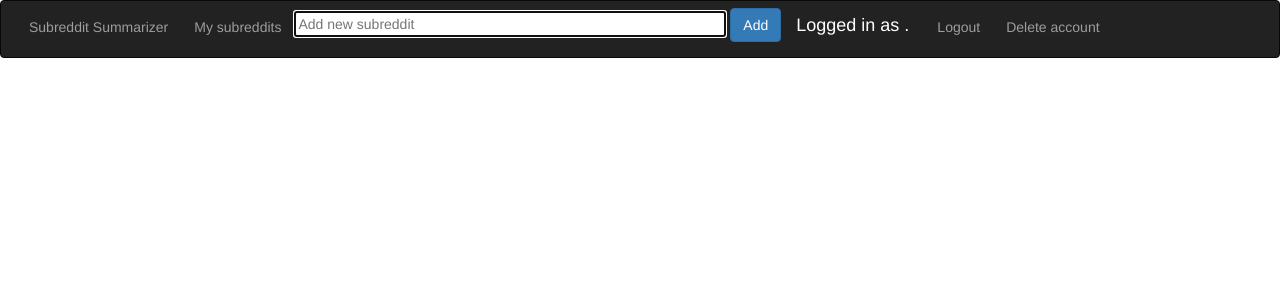
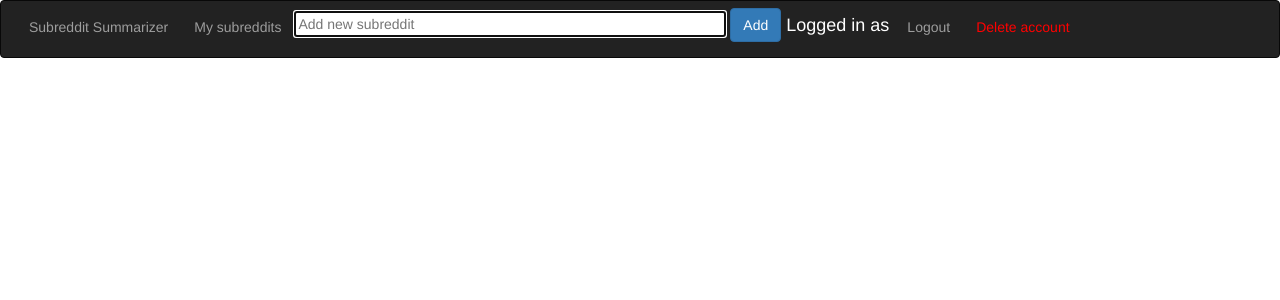
Before and after one commit to uszkaisandor/subreddit-summarizer, a Flask app: page /reddit/addsubreddit in a window 1280 px wide. Shown: the top 300 px of the page. Run offline with Flask 2, Linux system fonts and the light colour scheme; some libraries are stand-ins or nearby versions.

Commit message:
Change delete account button color to red

```diff
--- a/subreddit_summarizer/static/css/styles.css
+++ b/subreddit_summarizer/static/css/styles.css
@@ -25,8 +25,13 @@
 .nav-user{
     vertical-align: center;
     color: white;
-    padding: 15px;
+    padding-top: 15px;
+    padding-bottom: 15px;
+    padding-left: 5px;
 }
 .input-subred{
     margin-top: 10px;
 }
+button.btn.btn-link.pull-right.btn-nav.btn-delete{
+    color:red;
+}
--- a/subreddit_summarizer/templates/reddit.html
+++ b/subreddit_summarizer/templates/reddit.html
@@ -48,8 +48,9 @@
                 </form>
               </li>
               <li>
-                <h4 class="nav navbar-nav nav-user">Logged in as {{
-                  session['username'] }}.</h4>
+                <h4 class="nav navbar-nav nav-user">Logged in as</h4>
+                <h4 class="nav navbar-nav nav-user" style="color:cornflowerblue;">
+                {{session['username'] }}</h4>
               </li>
               <li class="nav-logout">
                 <form method=POST action="{{ url_for('auth.logout') }}">
@@ -58,7 +59,7 @@
               </li>
               <li class="nav-logout">
                 <form method=POST action="{{ url_for('auth.delete_user') }}">
-                  <button type="submit" class="btn btn-link pull-right btn-nav">Delete account</button>
+                  <button type="submit" class="btn btn-link pull-right btn-nav btn-delete">Delete account</button>
                 </form>
               </li>
             </ul>
```
